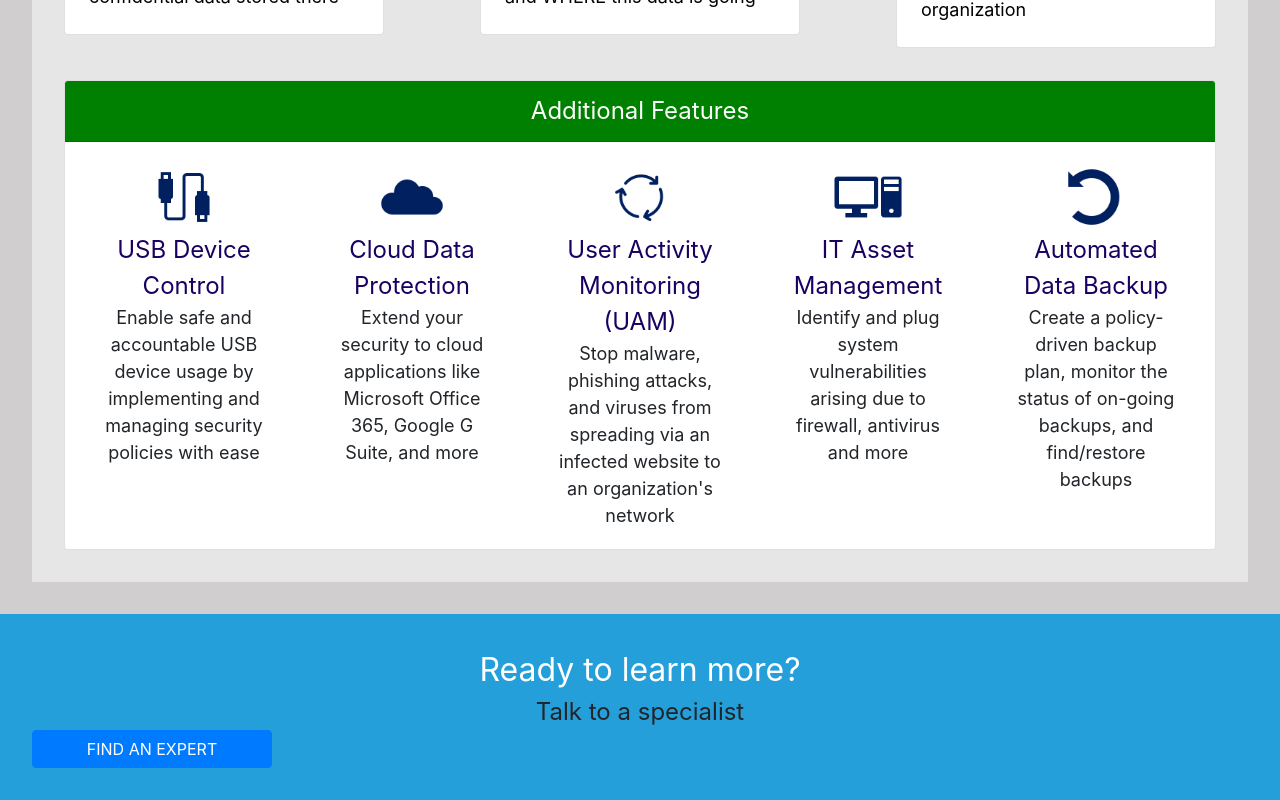
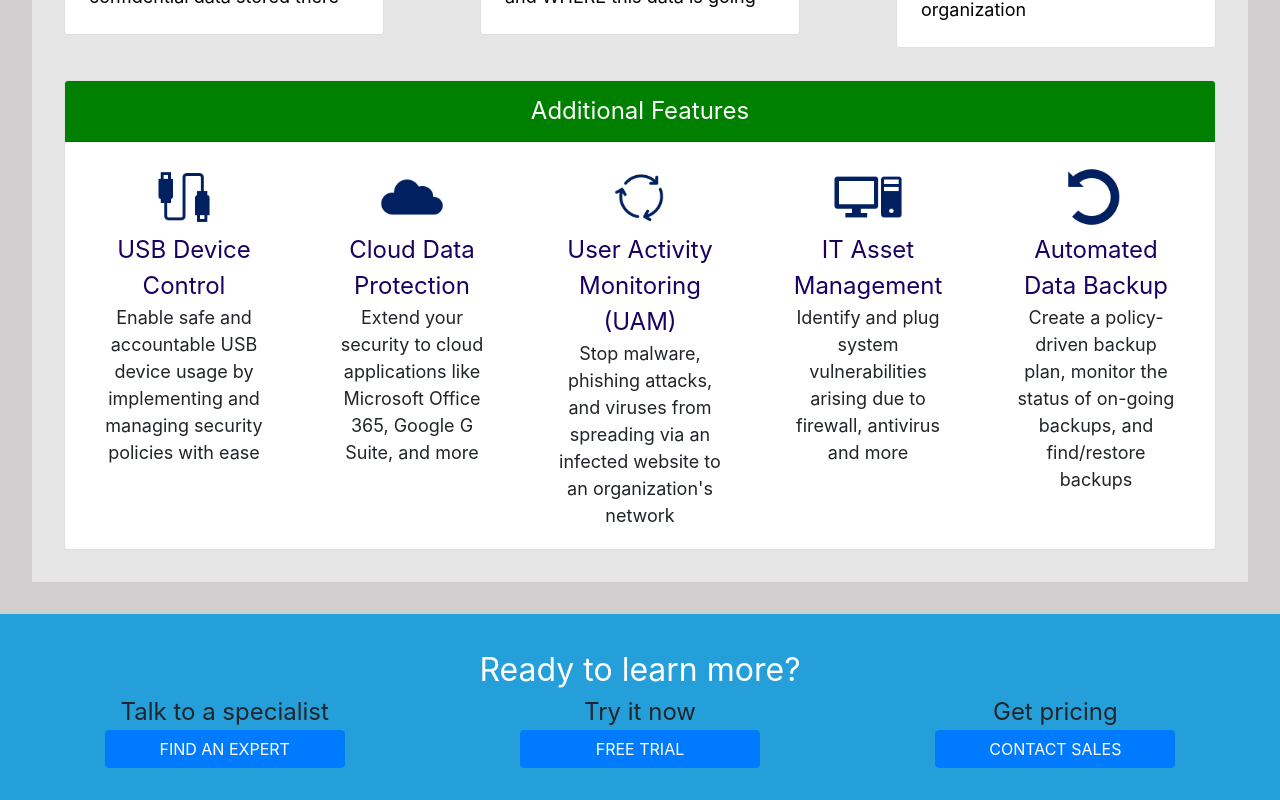
Before and after one commit to aryanoffical2706/devs, a React (Create React App) app: page / in a window 1280 px wide. Shown: the part 2526-3326 px from the top of the page. Built offline with nearby package versions, Linux system fonts and the light colour scheme.

Commit message:
Added ready to learn more

```diff
--- a/src/App.js
+++ b/src/App.js
@@ -113,14 +113,9 @@ function App() {
 					Ready to learn more?
 				</div>
 				<Row>
-					<Col>
-						<div style={{ fontSize: "24px", textAlign: "center" }}>
-							Talk to a specialist
-						</div>
-						<Button style={{ width: "240px" }}>
-							FIND AN EXPERT
-						</Button>
-					</Col>
+					{getContactExpertView("Talk to a specialist", "FIND AN EXPERT")}
+					{getContactExpertView("Try it now", "FREE TRIAL")}
+					{getContactExpertView("Get pricing", "CONTACT SALES")}
 				</Row>
 			</div>
     </div>
@@ -130,11 +125,11 @@ function App() {
 
 function getContactExpertView(headingText, buttonText) {
 	return (
-		<Col>
+		<Col style={{ display: "flex", flexDirection: "column", alignContent: "center" }}>
 			<div style={{ fontSize: "24px", textAlign: "center" }}>
 				{headingText}
 			</div>
-			<Button style={{ width: "240px" }}>
+			<Button style={{ width: "240px", alignSelf: "center" }}>
 				{buttonText}
 			</Button>
 		</Col>
```
